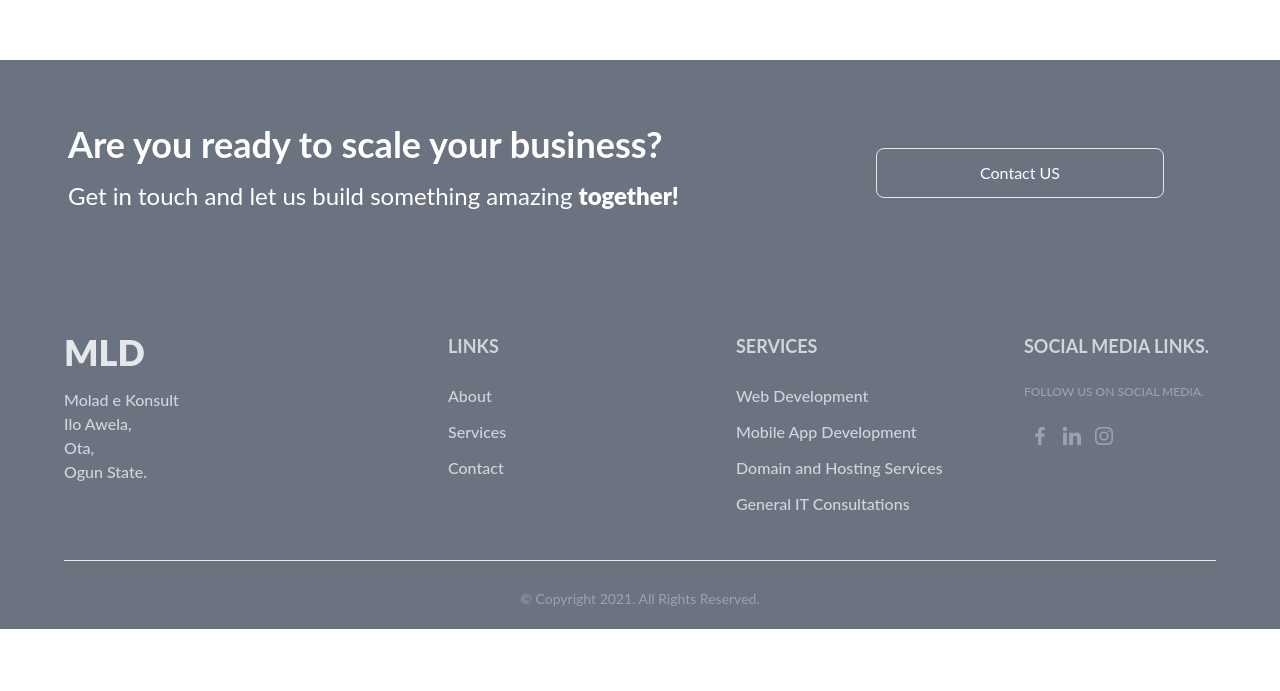
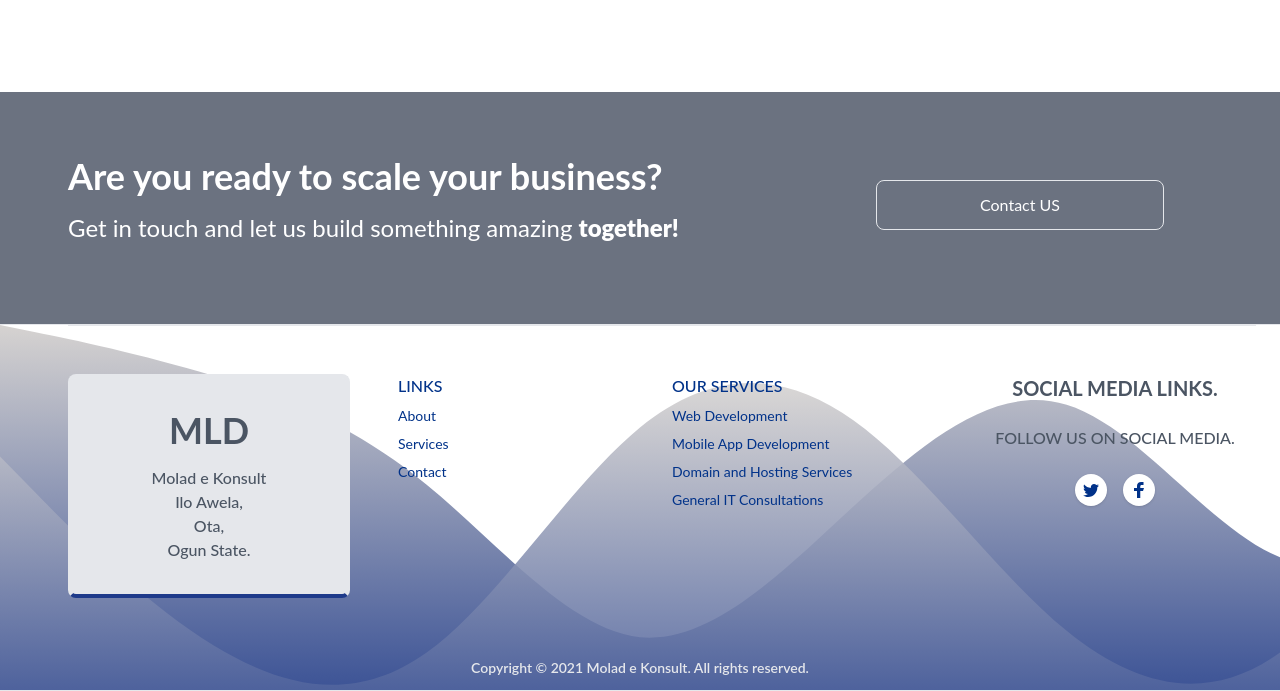
Before and after one commit to Osalumense/mld, a React (Create React App) app: page / in a window 1280 px wide. Shown: the part 3049-3740 px from the top of the page. Before the commit the page ends 3678 px from the top, so only its background shows below. Built offline with nearby package versions, Linux system fonts and the light colour scheme.

Commit message:
Footer redesigned

```diff
--- a/src/App.js
+++ b/src/App.js
@@ -9,26 +9,27 @@ import {
 } from 'react-router-dom';
 import Home from './pages/Home';
 import Contact from './pages/Contact';
-
-
-
+import {useDocTitle} from './components/CustomHook';
 function App() {
-
   useEffect(() => {
     const aos_init = () => {
       AOS.init({
         once: true,
-        // disable: 'phone',
         duration: 1000,
         easing: 'ease-out-cubic',
       });
-    // AOS.refresh();
     }
 
     window.addEventListener('load', () => {
       aos_init();
     });
   }, []);
+
+  // useEffect(() => {
+  //   document.title = "";
+  // }, []);
+
+  useDocTitle("MLD | Molad e Konsult - Bespoke Web and Mobile Applications");
 
   return (
     <>
--- /dev/null
+++ b/src/components/CustomHook.js
@@ -0,0 +1,13 @@
+import { useEffect, useState } from "react";
+
+const useDocTitle = title => {
+  const [doctitle, setDocTitle] = useState(title);
+
+  useEffect(() => {
+    document.title = doctitle;
+  }, [doctitle]);
+
+  return [doctitle, setDocTitle];
+};
+
+export {useDocTitle};
--- a/src/components/Footer.js
+++ b/src/components/Footer.js
@@ -3,12 +3,12 @@ import {Link} from 'react-router-dom';
 import { HashLink } from 'react-router-hash-link';
 
 const Footer = () => {
-    const year = new Date().getFullYear();
+    // const year = new Date().getFullYear();
     return (
         <>
-            <footer className="bg-gray-500 pt-10">
+            {/* <footer className="bg-gray-500 pt-10">
                 <div className="max-w-6xl m-auto text-gray-800 flex flex-wrap justify-center">
-                    <div className="w-full sm:w-4/12">
+                    <div className="p-5 mx-auto w-full md:w-4/12">
                         <h4 className='text-4xl mx-auto font-black text-gray-200 mb-4 uppercase'>mld</h4>
                         <h5 className='text-md font-medium text-gray-300'>Molad e Konsult</h5>
                         <p className='text-md font-medium text-gray-300'>Ilo Awela,</p>
@@ -16,7 +16,7 @@ const Footer = () => {
                         <p className='text-md font-medium text-gray-300'>Ogun State.</p>
                     </div>
 
-                    <div className="w-1/2 sm:w-3/12 md:w-3/12">
+                    <div className="p-5 w-1/2 md:w-3/12">
 
                         <div className="text-lg font-bold uppercase text-gray-300 mb-6">
                             Links
@@ -35,7 +35,7 @@ const Footer = () => {
                     </div>
 
 
-                    <div className="w-1/2 sm:w-3/12 md:w-3/12">
+                    <div className="p-5 w-1/2 md:w-3/12">
 
                         <div className="text-lg font-bold uppercase text-gray-300 mb-6">
                             Services
@@ -55,7 +55,7 @@ const Footer = () => {
                         </HashLink>
                     </div>
 
-                    <div className="w-full sm:w-2/12 md:w-2/12">
+                    <div className="p-5 w-full md:w-2/12">
 
                         <div className="text-lg font-bold uppercase text-gray-300 mb-6">
                             Social Media Links.
@@ -89,7 +89,110 @@ const Footer = () => {
                         </div>
                     </div>
                 </div>
-            </footer>
+            </footer> */}
+
+    <footer>
+        <div className="footer max-w-full mx-auto px-4 sm:px-6 bg-gray-100 border-t border-b py-30">
+
+            {/* Top area: Blocks */}
+            <div className="grid sm:grid-cols-12 gap-5 py-8 md:py-12 border-t border-gray-200 lg:ml-11">
+
+            {/* 1st block */}
+            <div className="sm:col-span-12 lg:col-span-3">
+                <div className="box-border border-4 border-b-blue-900 p-8 bg-gray-200 text-gray-600 text-center rounded-lg">
+                    <h3 className="font-bold text-4xl mb-4">MLD</h3>
+                    <div className='text-md font-medium text-gray-600'>
+                        <h5>Molad e Konsult</h5>
+                        <p>Ilo Awela,</p>
+                        <p>Ota,</p>
+                        <p>Ogun State.</p>
+                    </div>
+                </div>
+            </div>
+
+            {/* 2nd block */}
+            <div className="sm:col-span-6 md:col-span-6 lg:col-span-3 lg:ml-7">
+                <h6 className="text-[#013289] font-medium mb-2">LINKS</h6>
+                <ul className="text-sm">
+                <li className="mb-2">
+                    <HashLink to="#" className="text-[#013289] hover:text-gray-900 transition duration-150 ease-in-out">About</HashLink>
+                </li>
+                <li className="mb-2">
+                    <HashLink to="#" className="text-[#013289] hover:text-gray-900 transition duration-150 ease-in-out">Services</HashLink>
+                </li>
+                <li className="mb-2">
+                    <HashLink to="#" className="text-[#013289] hover:text-gray-900 transition duration-150 ease-in-out">Contact</HashLink>
+                </li>
+                </ul>
+            </div>
+
+            {/* 3rd block */}
+            <div className="sm:col-span-6 md:col-span-6 lg:col-span-3">
+                <h6 className="text-[#013289] font-medium mb-2">OUR SERVICES</h6>
+                <ul className="text-sm">
+                <li className="mb-2">
+                    <Link to="#" className="text-[#013289] hover:text-gray-900 transition duration-150 ease-in-out">Web Development</Link>
+                </li>
+                <li className="mb-2">
+                    <Link to="#" className="text-[#013289] hover:text-gray-900 transition duration-150 ease-in-out">Mobile App Development</Link>
+                </li>
+                <li className="mb-2">
+                    <Link to="#" className="text-[#013289] hover:text-gray-900 transition duration-150 ease-in-out">Domain and Hosting Services</Link>
+                </li>
+                <li className="mb-2">
+                    <Link to="#" className="text-[#013289] hover:text-gray-900 transition duration-150 ease-in-out">General IT Consultations</Link>
+                </li>
+                </ul>
+            </div>
+
+            {/* 4th block */}
+            <div className="sm:col-span-6 md:col-span-6 text-center mx-auto lg:col-span-3 font-bold uppercase text-gray-600">
+                <div className="text-xl mb-6">
+                    Social Media Links.
+                </div>
+
+                        <div className="text-md font-medium mb-6">
+                            Follow us on social media.
+                        </div>
+                <div className="mx-auto text-center mt-2">
+                        <ul className="flex justify-center mb-4 md:mb-0">
+                            <li>
+                                <Link to="#" className="flex justify-center items-center text-[#013289] hover:text-gray-900 bg-white hover:bg-white-100 rounded-full shadow transition duration-150 ease-in-out" aria-label="Twitter">
+                                <svg className="w-8 h-8 fill-current" viewBox="0 0 32 32" xmlns="http://www.w3.org/2000/svg">
+                                    <path d="M24 11.5c-.6.3-1.2.4-1.9.5.7-.4 1.2-1 1.4-1.8-.6.4-1.3.6-2.1.8-.6-.6-1.5-1-2.4-1-1.7 0-3.2 1.5-3.2 3.3 0 .3 0 .5.1.7-2.7-.1-5.2-1.4-6.8-3.4-.3.5-.4 1-.4 1.7 0 1.1.6 2.1 1.5 2.7-.5 0-1-.2-1.5-.4 0 1.6 1.1 2.9 2.6 3.2-.3.1-.6.1-.9.1-.2 0-.4 0-.6-.1.4 1.3 1.6 2.3 3.1 2.3-1.1.9-2.5 1.4-4.1 1.4H8c1.5.9 3.2 1.5 5 1.5 6 0 9.3-5 9.3-9.3v-.4c.7-.5 1.3-1.1 1.7-1.8z" />
+                                </svg>
+                                </Link>
+                            </li>
+                            <li className="ml-4">
+                                <Link to="#" className="flex justify-center items-center text-[#013289] hover:text-gray-900 bg-white hover:bg-white-100 rounded-full shadow transition duration-150 ease-in-out" aria-label="Facebook">
+                                <svg className="w-8 h-8 fill-current" viewBox="0 0 32 32" xmlns="http://www.w3.org/2000/svg">
+                                    <path d="M14.023 24L14 17h-3v-3h3v-2c0-2.7 1.672-4 4.08-4 1.153 0 2.144.086 2.433.124v2.821h-1.67c-1.31 0-1.563.623-1.563 1.536V14H21l-1 3h-2.72v7h-3.257z" />
+                                </svg>
+                                </Link>
+                            </li>
+                        </ul>
+                    </div>
+            </div>
+
+            </div>
+
+            <div className="flex flex-wrap items-center md:justify-between justify-center mx-auto px-4">
+          <div className="w-full md:w-4/12 px-4 mx-auto text-center py-2">
+            <div className="text-sm text-gray-200 font-semibold py-1">
+              Copyright &copy; {new Date().getFullYear()}{"  "}
+              <HashLink
+                to="#"
+                className=" hover:text-gray-900"
+              >
+                Molad e Konsult
+              </HashLink>. All rights reserved.
+            </div>
+          </div>
+        </div>
+
+	    </div>
+
+    </footer>
         </>
     )
 }
--- a/src/components/Portfolio.js
+++ b/src/components/Portfolio.js
@@ -13,7 +13,7 @@ const Portfolio = () => {
                     <div className="grid sm:grid-cols-2 lg:grid-cols-4 gap-5">
                         <div className="bg-white transition-all ease-in-out duration-400  overflow-hidden text-gray-700 hover:bg-gray-500 hover:text-white rounded-lg shadow-2xl p-3">
                             <div className="m-2 text-justify text-sm">
-                                <h2 className="font-semibold my-4 text-2xl text-center">Web Development</h2>
+                                <h4 className="font-semibold my-4 text-2xl text-center">Business Management System for Protergia Energy</h4>
                                 <p className="text-md font-medium">
                                     Lorem ipsum dolor sit amet, consectetur adipiscing elit, sed do eiusmod tempor incididunt ut labore et dolore magna aliqua. Ut enim ad minim veniam, quis nostrud exercitation ullamco laboris nisi ut aliquip ex ea commodo consequat.
                                 </p>
@@ -22,7 +22,7 @@ const Portfolio = () => {
 
                         <div className="bg-white transition-all ease-in-out duration-400  overflow-hidden text-gray-700 hover:bg-gray-500 hover:text-white rounded-lg shadow-2xl p-3">
                             <div className="m-2 text-justify text-sm">
-                                <h2 className="font-semibold my-4 text-2xl text-center">Mobile App Development</h2>
+                                <h4 className="font-semibold my-4 text-2xl text-center">School Management Software for KWS</h4>
                                 <p className="text-md font-medium">
                                     Lorem ipsum dolor sit amet, consectetur adipiscing elit, sed do eiusmod tempor incididunt ut labore et dolore magna aliqua. Ut enim ad minim veniam, quis nostrud exercitation ullamco laboris nisi ut aliquip ex ea commodo consequat.
                                 </p>
@@ -31,7 +31,7 @@ const Portfolio = () => {
 
                         <div className="bg-white transition-all ease-in-out duration-400  overflow-hidden text-gray-700 hover:bg-gray-500 hover:text-white rounded-lg shadow-2xl p-3">
                             <div className="m-2 text-justify text-sm">
-                                <h2 className="font-semibold my-4 text-2xl text-center ">Domain and Hosting Services</h2>
+                                <h4 className="font-semibold my-4 text-2xl text-center">Hotel Management System</h4>
                                 <p className="text-md font-medium">
                                     Lorem ipsum dolor sit amet, consectetur adipiscing elit, sed do eiusmod tempor incididunt ut labore et dolore magna aliqua. Ut enim ad minim veniam, quis nostrud exercitation ullamco laboris nisi ut aliquip ex ea commodo consequat.
                                 </p>
@@ -40,7 +40,7 @@ const Portfolio = () => {
 
                         <div className="bg-white transition-all ease-in-out duration-400  overflow-hidden text-gray-700 hover:bg-gray-500 hover:text-white rounded-lg shadow-2xl p-3">
                             <div className="m-2 text-justify text-sm">
-                                <h2 className="font-semibold my-4 text-2xl text-center ">General IT Consultations</h2>
+                                <h2 className="font-semibold my-4 text-2xl text-center ">Website and School Management Software for GEPS</h2>
                                 <p className="text-md font-medium">
                                     Lorem ipsum dolor sit amet, consectetur adipiscing elit, sed do eiusmod tempor incididunt ut labore et dolore magna aliqua. Ut enim ad minim veniam, quis nostrud exercitation ullamco laboris nisi ut aliquip ex ea commodo consequat.
                                 </p>
--- a/src/index.css
+++ b/src/index.css
@@ -14,6 +14,11 @@ body {
   background-size: cover;
 }
 
+.footer {
+  background: url(./images/footer.svg) top center no-repeat;
+  background-size: cover;
+}
+
 code {
   font-family: source-code-pro, Menlo, Monaco, Consolas, 'Courier New',
     monospace;
--- a/src/pages/Contact.js
+++ b/src/pages/Contact.js
@@ -1,8 +1,10 @@
 import React from 'react';
 import NavBar from '../components/Navbar/NavBar';
 import Footer from '../components/Footer';
+import {useDocTitle} from '../components/CustomHook';
 
 const Contact = () => {
+    useDocTitle('MLD | Molad e Konsult - Send us a message')
     return (
         <>
             <div>
```
Also changed, not shown: src/images/footer.svg (added).
